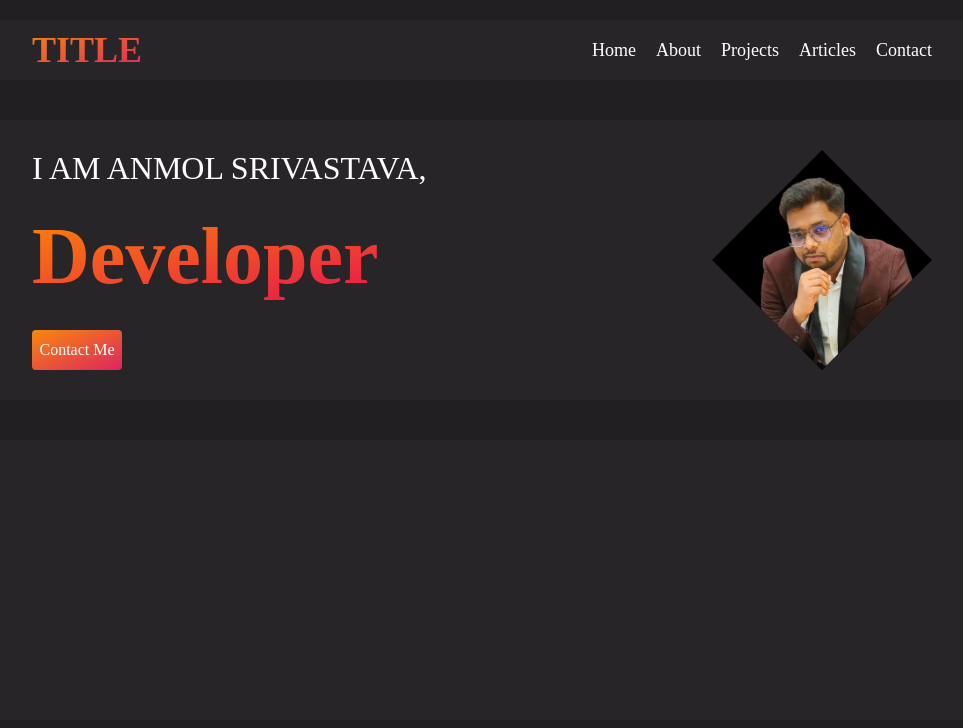
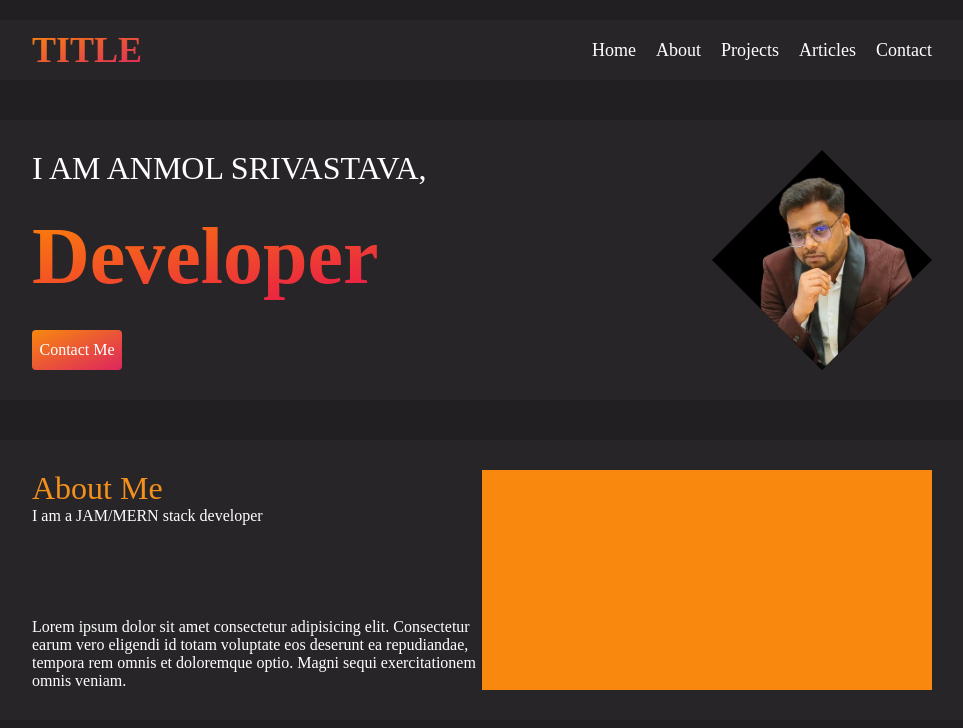
Before and after one commit to AnmolSrivastava376/HtmlProject, a plain HTML site: page Portfolio/index.html in a window 1280 px wide. Shown: the top 728 px of the page, without its empty margins (158-1121 px from the left). Drawn offline with Linux system fonts and the light colour scheme.

Commit message:
checkpoint

```diff
--- a/Portfolio/index.css
+++ b/Portfolio/index.css
@@ -104,6 +104,24 @@ p.webdev{
     background-size: 100% 100%;
     clip-path: polygon(50% 0%, 100% 50%, 50% 100%, 0% 50%);
 }
+.leftbox{
+    width: 100%;
+    height: 100%;
+    flex: 1;
+    color: white;
+    display: flex;
+    flex-direction: column;
+}
+.rightbox{
+    width: 100%;
+    height: 100%;
+    flex: 1;
+    background-color: #f8880e;
+}
+.smalltitle{
+    color: #f4901c;
+    font-size: 32px;
+}
 @media (max-width: 800px){
     .container{
         padding: 20px 20px;
@@ -111,6 +129,10 @@ p.webdev{
         max-width: 100vw;
         width: auto;
         overflow: hidden;
+    }
+    .box{
+        flex-direction: column;
+        height: fit-content;
     }
     .box, .navbar{
         max-width: 70vw;
@@ -131,4 +153,7 @@ p.webdev{
     .photo{
         display: none;
     }
+    .leftbox{
+        height: fit-content;
+    }
 }
--- a/Portfolio/index.html
+++ b/Portfolio/index.html
@@ -31,7 +31,14 @@
             </div>
             <div class="photo"></div>
         </div>
-        <div class="box"></div>
+        <div class="box">
+            <div class="leftbox">
+                <div class="smalltitle">About Me</div>
+                <div class="info">I am a JAM/MERN stack developer</div>
+                <div class="desc">Lorem ipsum dolor sit amet consectetur adipisicing elit. Consectetur earum vero eligendi id totam voluptate eos deserunt ea repudiandae, tempora rem omnis et doloremque optio. Magni sequi exercitationem omnis veniam.</div>
+            </div>
+            <div class="rightbox"></div>
+        </div>
         <div class="box"></div>
         <div class="box"></div>
     </div>
```
